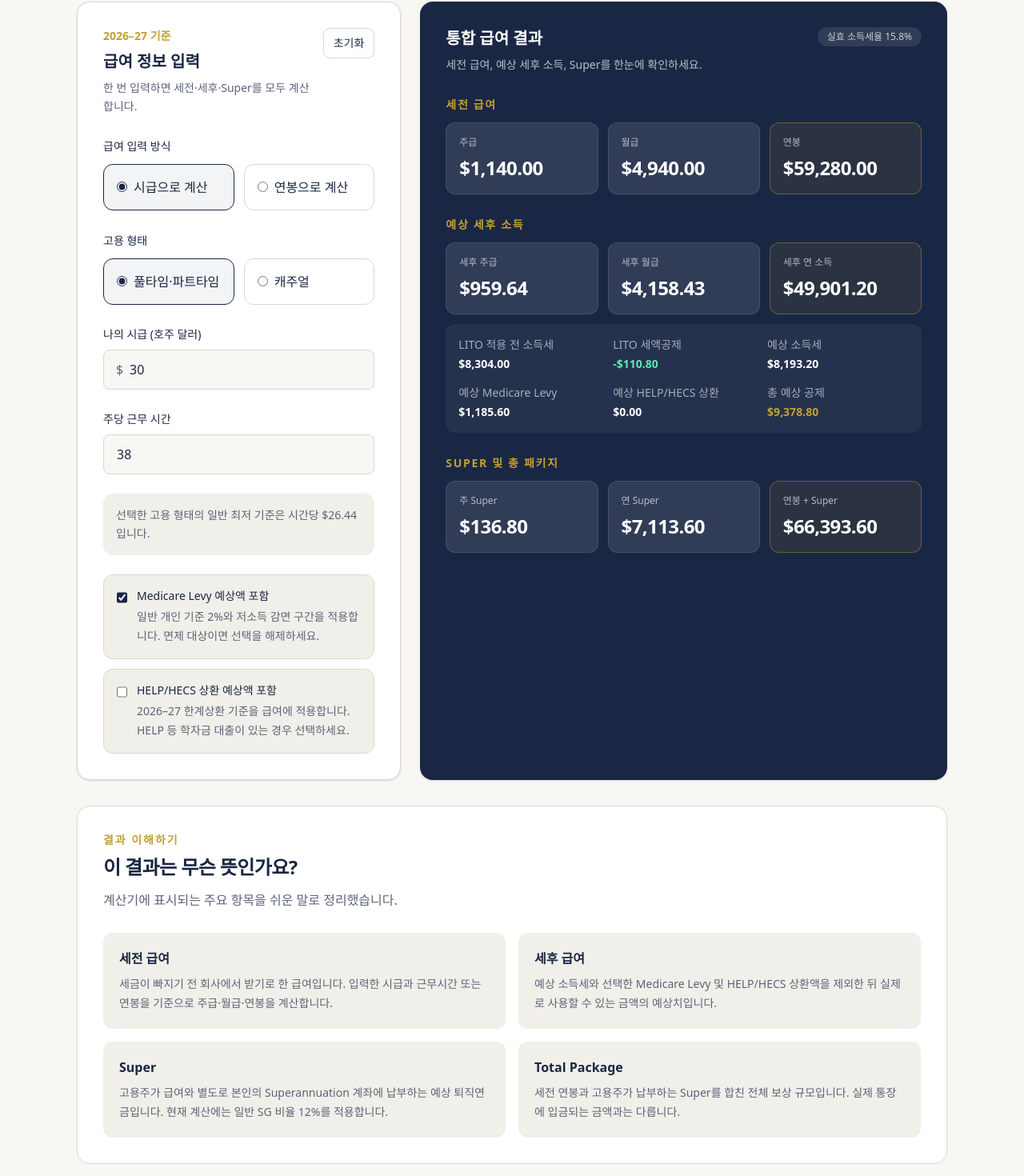
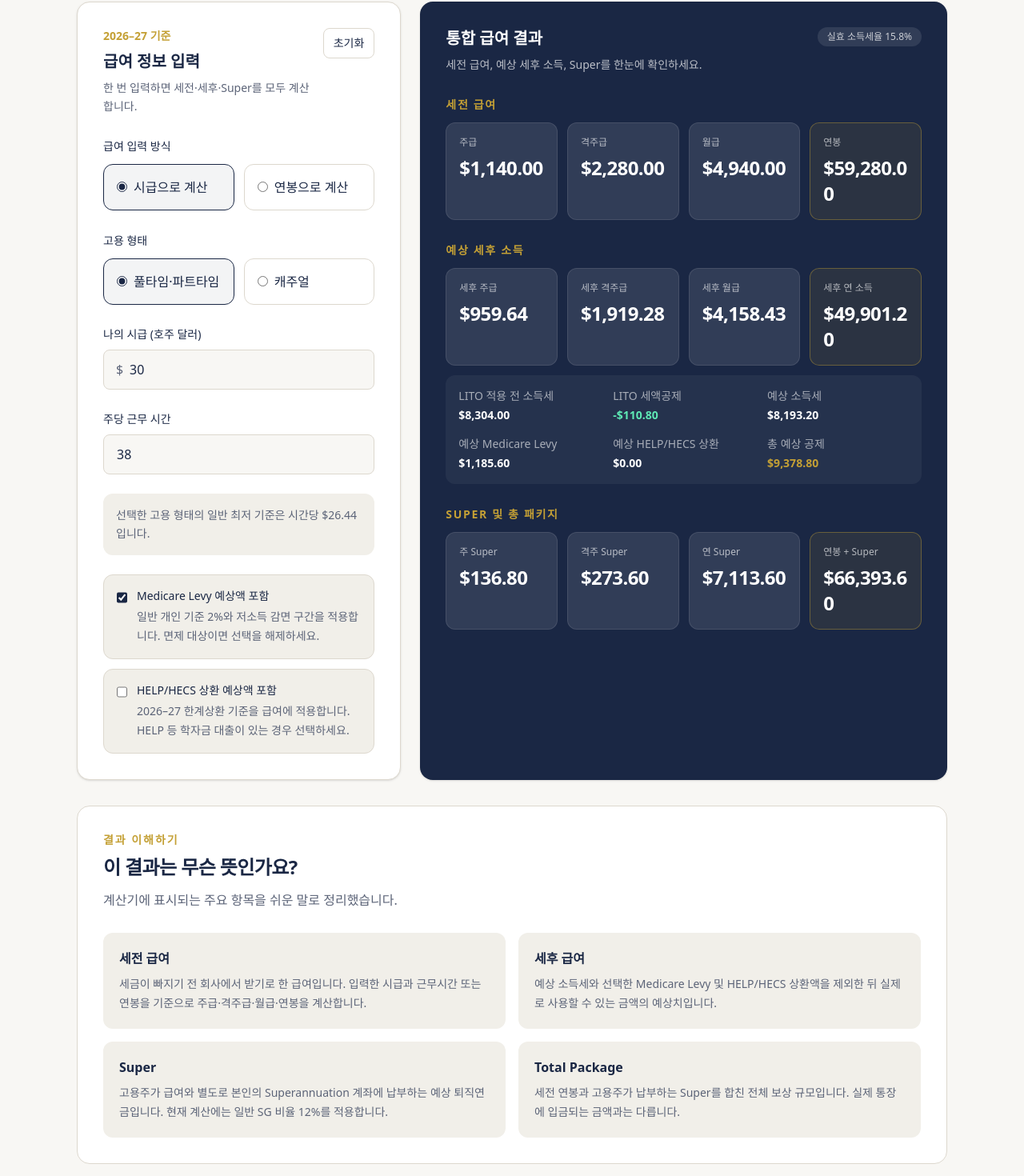
Before and after one commit to jelov219au/aussie-compass, a Next.js app: page /salary-calculator in a window 1280 px wide. Shown: the part 332-1802 px from the top of the page at 80% size. Built offline with nearby package versions, Linux system fonts and the light colour scheme.

Commit message:
feat: add fortnightly salary results

```diff
--- a/src/app/salary-calculator/page.tsx
+++ b/src/app/salary-calculator/page.tsx
@@ -40,7 +40,7 @@ export default function SalaryCalculatorPage() {
               <div className="rounded-xl bg-surface p-5">
                 <dt className="font-semibold text-navy">세전 급여</dt>
                 <dd className="mt-2 text-sm leading-6 text-muted">
-                  세금이 빠지기 전 회사에서 받기로 한 급여입니다. 입력한 시급과 근무시간 또는 연봉을 기준으로 주급·월급·연봉을 계산합니다.
+                  세금이 빠지기 전 회사에서 받기로 한 급여입니다. 입력한 시급과 근무시간 또는 연봉을 기준으로 주급·격주급·월급·연봉을 계산합니다.
                 </dd>
               </div>
               <div className="rounded-xl bg-surface p-5">
@@ -105,7 +105,7 @@ export default function SalaryCalculatorPage() {
           <section className="mt-8 rounded-2xl border border-border bg-white p-6 sm:p-8">
             <h2 className="text-xl font-semibold text-navy">계산 기준 및 주의사항</h2>
             <div className="mt-3 max-w-4xl space-y-3 text-sm leading-7 text-muted sm:text-base">
-              <p>세전 급여는 입력한 시급과 주당 근무시간을 연간 52주로 환산하거나, 입력한 연봉을 주급·월급으로 나누어 표시합니다. Super는 2026–27 일반 SG 비율 12%를 적용합니다.</p>
+              <p>세전 급여는 입력한 시급과 주당 근무시간을 연간 52주로 환산하거나, 입력한 연봉을 주급·격주급·월급으로 나누어 표시합니다. Super는 2026–27 일반 SG 비율 12%를 적용합니다.</p>
               <p>예상 세후 소득은 2026–27 호주 세법상 거주자 기본 개인소득세율을 사용합니다. 입력 급여를 과세소득으로 가정해 LITO(저소득 세액공제)를 자동 적용하며, Medicare Levy 선택 시 일반 개인 2%와 저소득 감면 구간을 적용합니다. HELP/HECS 선택 시 입력 급여만 상환소득으로 가정해 2026–27 한계상환 기준을 적용합니다.</p>
               <p>LITO는 환급형 공제가 아니므로 예상 소득세를 A$0 아래로 낮추지 않습니다. 실제 과세소득과 거주자 자격에 따라 적용 여부가 달라질 수 있습니다. 가족소득 감면, Medicare 면제·Surcharge, 급여 외 HELP 상환소득, 실제 대출 잔액, LITO 이외의 세액공제와 소득공제는 포함하지 않습니다.</p>
               <p>실제 세금과 Super는 개인 상황과 Ordinary Time Earnings에 따라 달라질 수 있으므로 ATO, Fair Work 또는 등록 전문가의 공식 자료를 확인하세요.</p>
--- a/src/components/tools/SalaryCalculator.tsx
+++ b/src/components/tools/SalaryCalculator.tsx
@@ -120,6 +120,7 @@ export function SalaryCalculator() {
         ? annual / (1 + SUPER_RATE)
         : annual;
   const grossWeekly = grossAnnual / 52;
+  const grossFortnightly = grossAnnual / 26;
   const grossMonthly = grossAnnual / 12;
   const incomeTaxBeforeOffsets = calculateResidentIncomeTax(grossAnnual);
   const estimatedLito = Math.min(incomeTaxBeforeOffsets, calculateLowIncomeTaxOffset(grossAnnual));
@@ -130,7 +131,9 @@ export function SalaryCalculator() {
   const netAnnual = grossAnnual - estimatedTotalDeductions;
   const netMonthly = netAnnual / 12;
   const netWeekly = netAnnual / 52;
+  const netFortnightly = netAnnual / 26;
   const superWeekly = grossWeekly * SUPER_RATE;
+  const superFortnightly = grossFortnightly * SUPER_RATE;
   const superAnnual = grossAnnual * SUPER_RATE;
   const totalPackage = grossAnnual + superAnnual;
   const effectiveTaxRate = grossAnnual > 0 ? estimatedTotalDeductions / grossAnnual : 0;
@@ -282,8 +285,9 @@ export function SalaryCalculator() {
           <div className="mt-7 space-y-7">
             <div>
               <h3 className="text-sm font-semibold uppercase tracking-[0.12em] text-gold">세전 급여</h3>
-              <dl className="mt-3 grid gap-3 sm:grid-cols-3">
+              <dl className="mt-3 grid gap-3 sm:grid-cols-2 xl:grid-cols-4">
                 <ResultCard label="주급" value={grossWeekly} />
+                <ResultCard label="격주급" value={grossFortnightly} />
                 <ResultCard label="월급" value={grossMonthly} />
                 <ResultCard label="연봉" value={grossAnnual} emphasis />
               </dl>
@@ -291,8 +295,9 @@ export function SalaryCalculator() {
 
             <div>
               <h3 className="text-sm font-semibold uppercase tracking-[0.12em] text-gold">예상 세후 소득</h3>
-              <dl className="mt-3 grid gap-3 sm:grid-cols-3">
+              <dl className="mt-3 grid gap-3 sm:grid-cols-2 xl:grid-cols-4">
                 <ResultCard label="세후 주급" value={netWeekly} />
+                <ResultCard label="세후 격주급" value={netFortnightly} />
                 <ResultCard label="세후 월급" value={netMonthly} />
                 <ResultCard label="세후 연 소득" value={netAnnual} emphasis />
               </dl>
@@ -308,8 +313,9 @@ export function SalaryCalculator() {
 
             <div>
               <h3 className="text-sm font-semibold uppercase tracking-[0.12em] text-gold">Super 및 총 패키지</h3>
-              <dl className="mt-3 grid gap-3 sm:grid-cols-3">
+              <dl className="mt-3 grid gap-3 sm:grid-cols-2 xl:grid-cols-4">
                 <ResultCard label="주 Super" value={superWeekly} />
+                <ResultCard label="격주 Super" value={superFortnightly} />
                 <ResultCard label="연 Super" value={superAnnual} />
                 <ResultCard label="연봉 + Super" value={totalPackage} emphasis />
               </dl>
```
Also changed, not shown: 1 other file (tests, documents, lock files or other folders).
